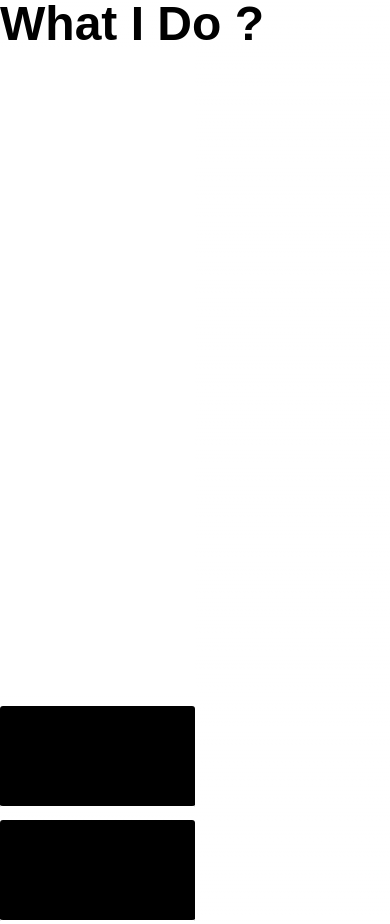
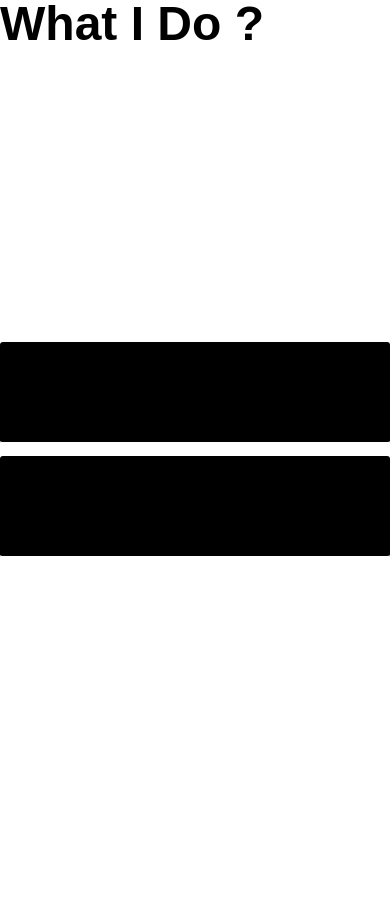
Before and after one commit to Kanna116/klaxe, a Next.js app: page /about/components/whatido in a window 390 px wide. After the commit the page ends 844 px from the top, so only its background shows below. Built offline with nearby package versions, Linux system fonts and the light colour scheme; a web font is replaced by a local one.

Commit message:
made responsive

```diff
--- a/pages/about/components/whatido.js
+++ b/pages/about/components/whatido.js
@@ -10,9 +10,9 @@ const WhatIdo = () => {
     }
 
     return (
-        <div className='w-full h-fit flex items-start justify-between lg:flex-row flex-col'>
+        <div className='w-full h-fit flex items-start justify-between lg:flex-row flex-col gap-5'>
             <h1 className='text-5xl font-bold'>What I Do ?</h1>
-            <div className='w-1/2 h-fit min-h-[60vh] flex items-start justify-start flex-col gap-3 origin-top'>
+            <div className='lg:w-1/2 w-full h-fit min-h-[60vh] flex items-start justify-start flex-col gap-3 origin-top'>
 
                 {
                     chips.map((item) => <WhatIDoChip key={item.id} {...item} handleChipOpen={handleChipOpen} />)
--- a/pages/about/components/whatidochip.js
+++ b/pages/about/components/whatidochip.js
@@ -11,15 +11,15 @@ const WhatIDoChip = (props) => {
             style={{ backgroundColor: isOpen ? 'white' : 'black' }}
             className='details w-full h-fit rounded-[3px] border-b-2 border-white duration-300 ease-linear cursor-pointer '
         >
-            <div className='flex items-center justify-between px-5 h-[100px] duration-300'
-                style={{ paddingLeft: isOpen ? "40px" : "20px" }}
+            <div className='flex items-center justify-between lg:px-7 px-5 h-[100px] duration-300'
+                // style={{ paddingLeft: isOpen ? "40px" : "20px" }}
                 onClick={() => handleChipOpen(id)}
             >
                 <h2 className='text-3xl mix-blend-difference'>{title}</h2>
                 <span className='text-3xl mix-blend-difference duration-300' style={{ rotate: isOpen ? "135deg" : "0deg" }}><BsPlusLg /></span>
             </div>
             {
-                isOpen && <p className='animateChippara w-full h-fit pl-20 pr-5 py-5 mix-blend-difference duration-500'>{desc}</p>
+                isOpen && <p className='animateChippara w-full h-fit lg:pl-20 pl-10 pr-5 py-5 mix-blend-difference duration-500'>{desc}</p>
             }
 
         </div>
```
